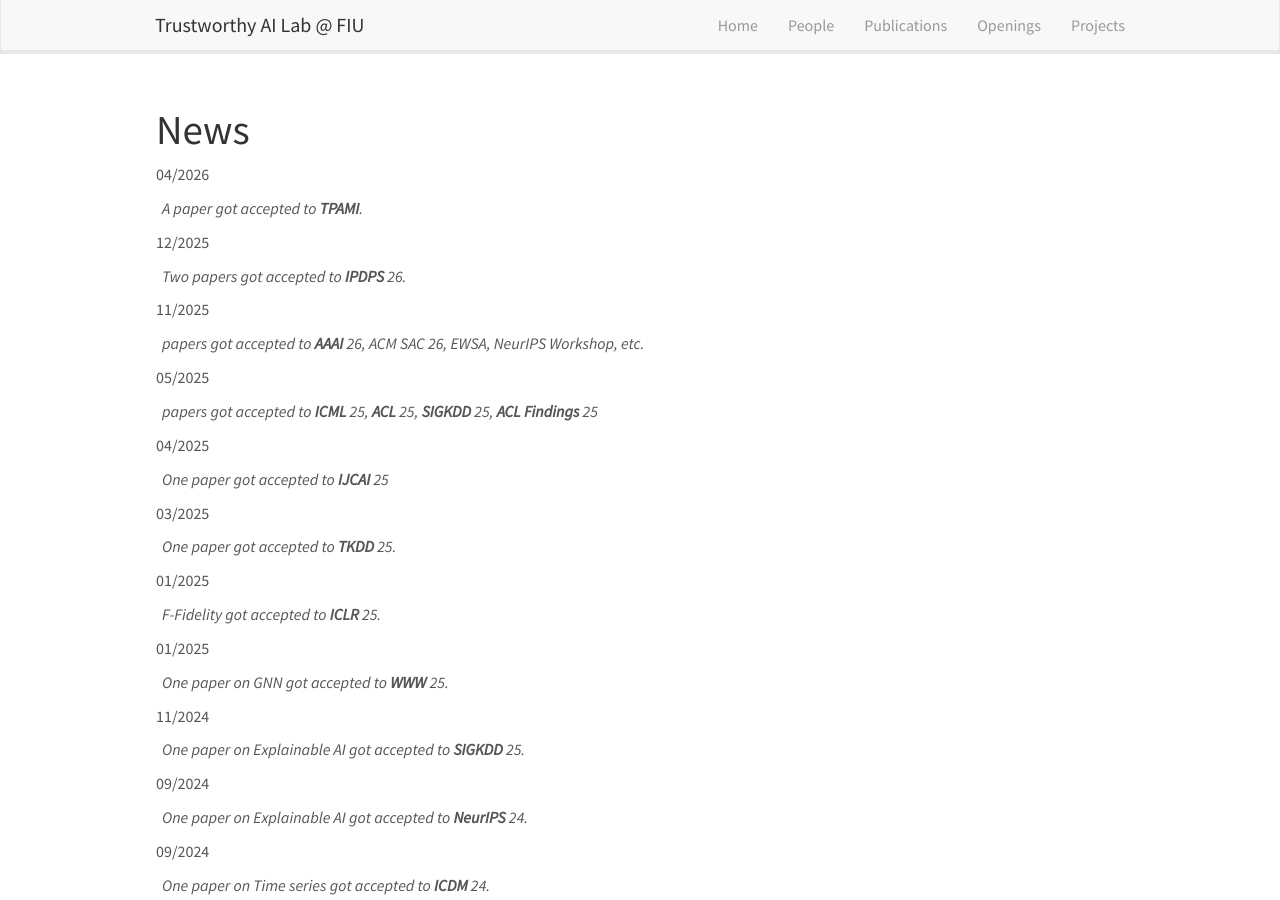
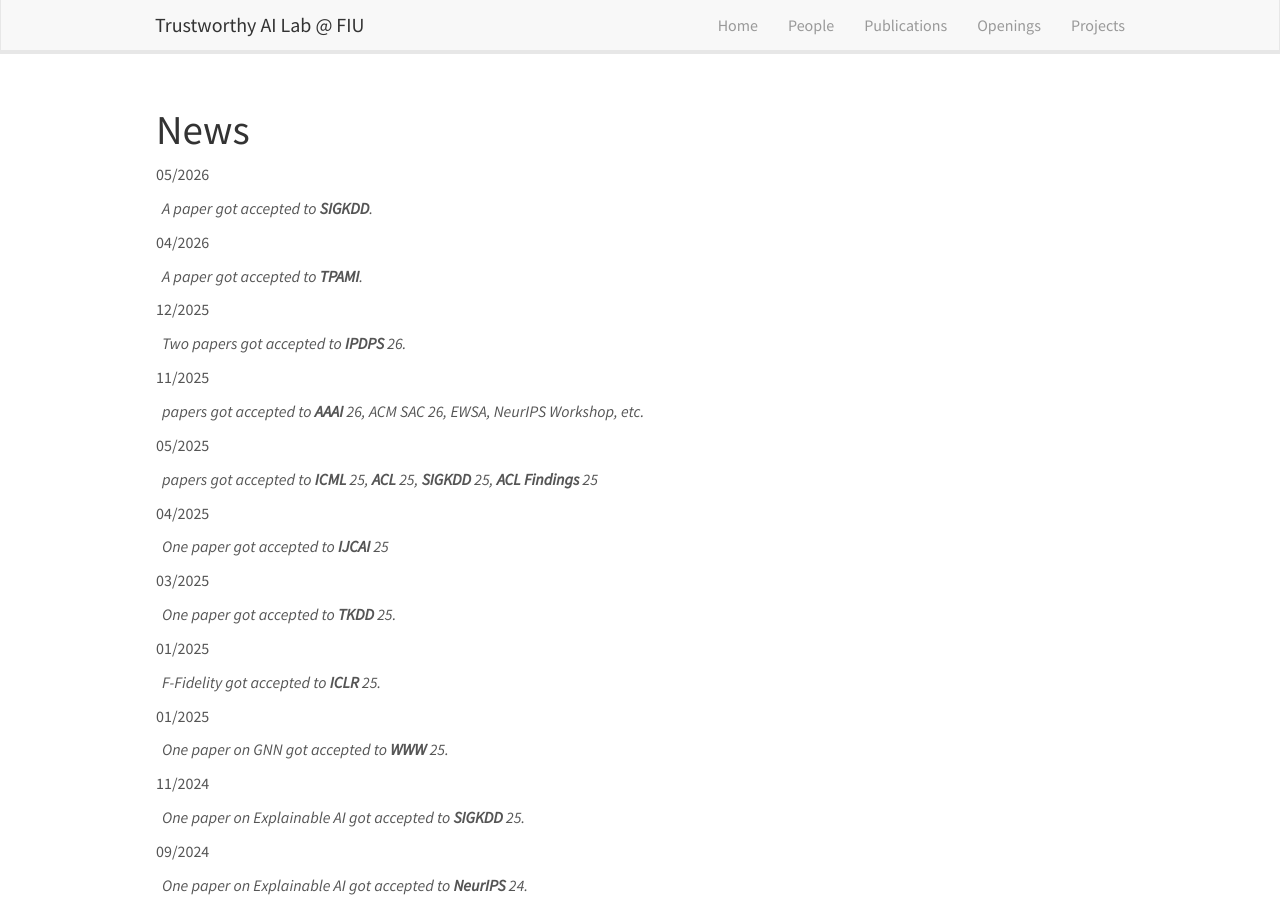
Before and after one commit to trustai4s-lab/trustai4s-lab.github.io, a Jekyll site: the page built from _pages/allnews.md, in a window 1280 px wide and 900 px high. Built offline with Jekyll 4.4.1, drawn with Linux system fonts in a browser that asks for light colours; nearby versions of some CDN libraries.

Commit message:
Update news.yml

```diff
--- a/_data/news.yml
+++ b/_data/news.yml
@@ -1,3 +1,6 @@
+- date: 05/2026
+  headline: A paper got accepted to **SIGKDD**.
+
 - date: 04/2026
   headline: A paper got accepted to **TPAMI**.
 
```
